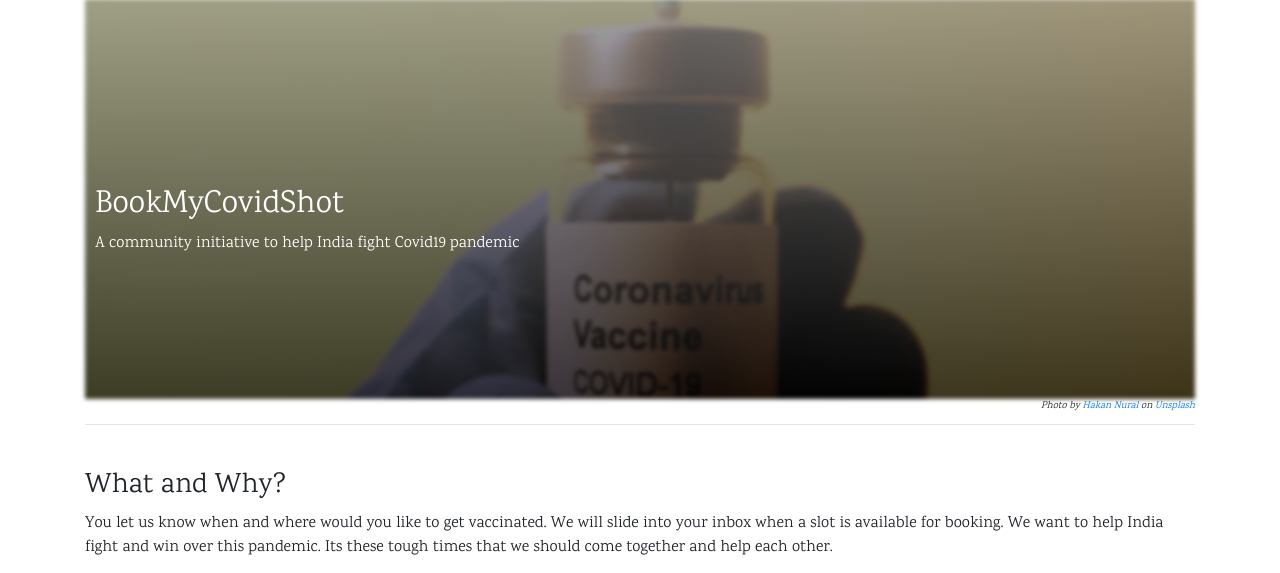
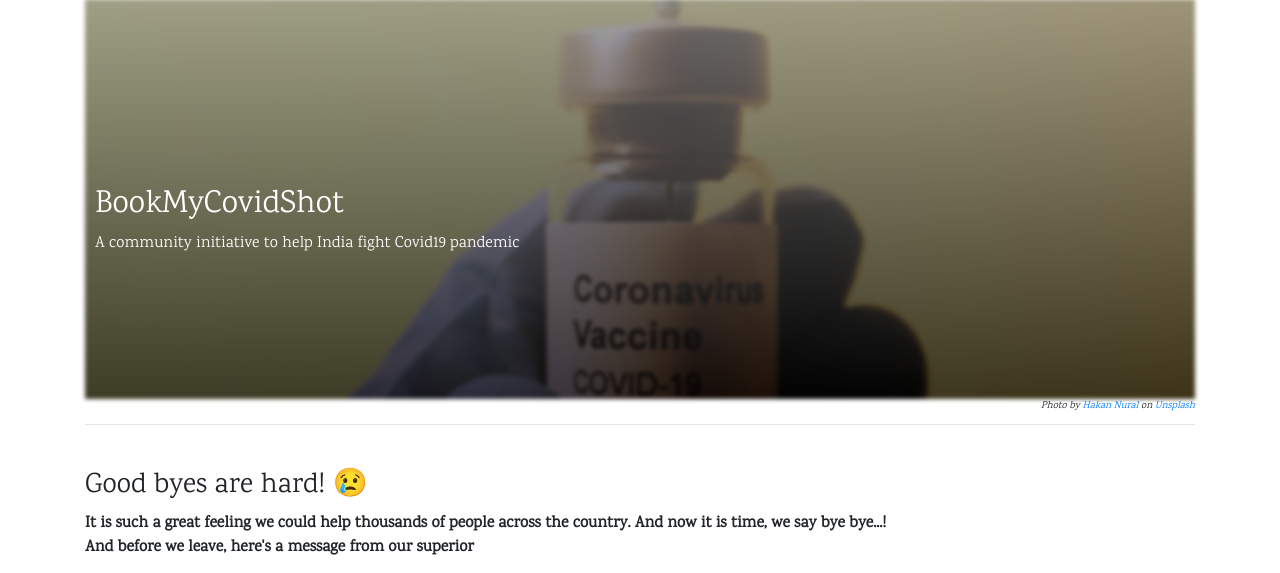
Before and after one commit to return007/bookmycovidshot, a Flask app: page / in a window 1280 px wide. Shown: the part 57-630 px from the top of the page. Run offline with Flask 2, Linux system fonts and the light colour scheme; some libraries are stand-ins or nearby versions.

Commit message:
Retire the website

```diff
--- a/bookmycovidshot/check_availability_periodically.py
+++ b/bookmycovidshot/check_availability_periodically.py
@@ -5,10 +5,10 @@ from notifier import EmailNotifier
 from success_db_update import make_entry_to_success_db
 import traceback
 
-dynamodb = boto3.resource('dynamodb')
 
 
 def check_availability_for_db():
+    dynamodb = boto3.resource('dynamodb')
     table = dynamodb.Table('Vaccination_Details_Table')
     resp = table.scan()
     en = EmailNotifier()
--- a/bookmycovidshot/main.py
+++ b/bookmycovidshot/main.py
@@ -73,9 +73,13 @@ def submit():
     return render_template("alert_success.html", username=username)
 
 
+"""
+# Stop running the Scheduled now.
+
 sched = BackgroundScheduler()
 sched.add_job(check_availability_for_db,'cron', minute='*/30')
 sched.start()
+"""
 
 
 if __name__ == '__main__':
--- a/bookmycovidshot/success_db_update.py
+++ b/bookmycovidshot/success_db_update.py
@@ -1,9 +1,8 @@
 import boto3
-
-dynamodb = boto3.resource('dynamodb')
 
 
 def make_entry_to_success_db(item):
+    dynamodb = boto3.resource('dynamodb')
     try:
         table = dynamodb.Table('Success_DB')
 
--- a/bookmycovidshot/templates/index.html
+++ b/bookmycovidshot/templates/index.html
@@ -83,6 +83,8 @@
     {% include 'navbar.html' %}
     {% include 'banner.html' %}
     <hr>
+    {% include 'notice.html' %}
+    <hr>
     {% include 'why.html' %}
     <hr>
     {% include 'register.html' %}
--- /dev/null
+++ b/bookmycovidshot/templates/notice.html
@@ -0,0 +1,14 @@
+<div class="row" id="why">
+    <div class="col-lg-12">
+        <h3>
+            Good byes are hard! &#128546;
+        </h3>
+        <p style="font-weight: bold;">
+            It is such a great feeling we could help thousands of people across the country.
+            And now it is time, we say bye bye...!
+            <br>
+            And before we leave, here's a message from our superior
+        </p>
+        <img src="https://cataas.com/cat/says/no%20disturb.%20bye?size=80">
+    </div>
+</div>
--- a/bookmycovidshot/templates/register.html
+++ b/bookmycovidshot/templates/register.html
@@ -7,6 +7,7 @@
             <i>Alert emails might get a bit delayed. Sorry for the inconvenience!</i>
         </h6>
         <form action="/submit" method="POST">
+            <fieldset disabled="disabled">
             <div class="form-group">
                 <label for="email-id">Email address <span class="mandatory-field">*</span></label>
                 <input type="email" class="form-control" id="email-id" aria-describedby="email-help" placeholder="Enter email ID" name="email" required>
@@ -51,6 +52,7 @@
                 <small id="vaccine-help" class="form-text text-muted">As of now, only a few private hospitals let you choose vaccine beforehand.</small>
             </div>
             <button type="submit" class="btn btn-primary btn-block">Submit</button>
+            </fieldset>
         </form>
     </div>
 </div>
```
